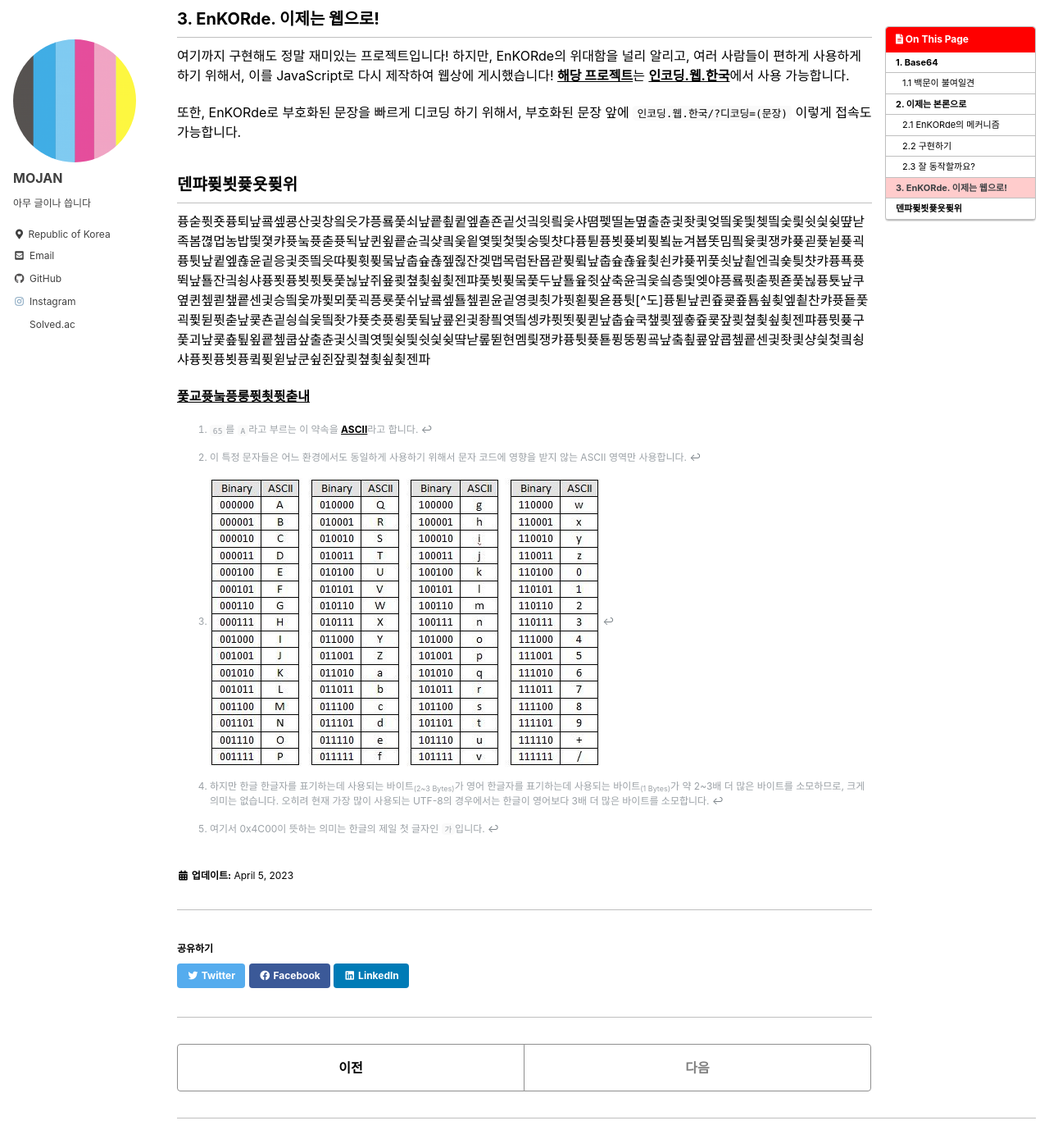
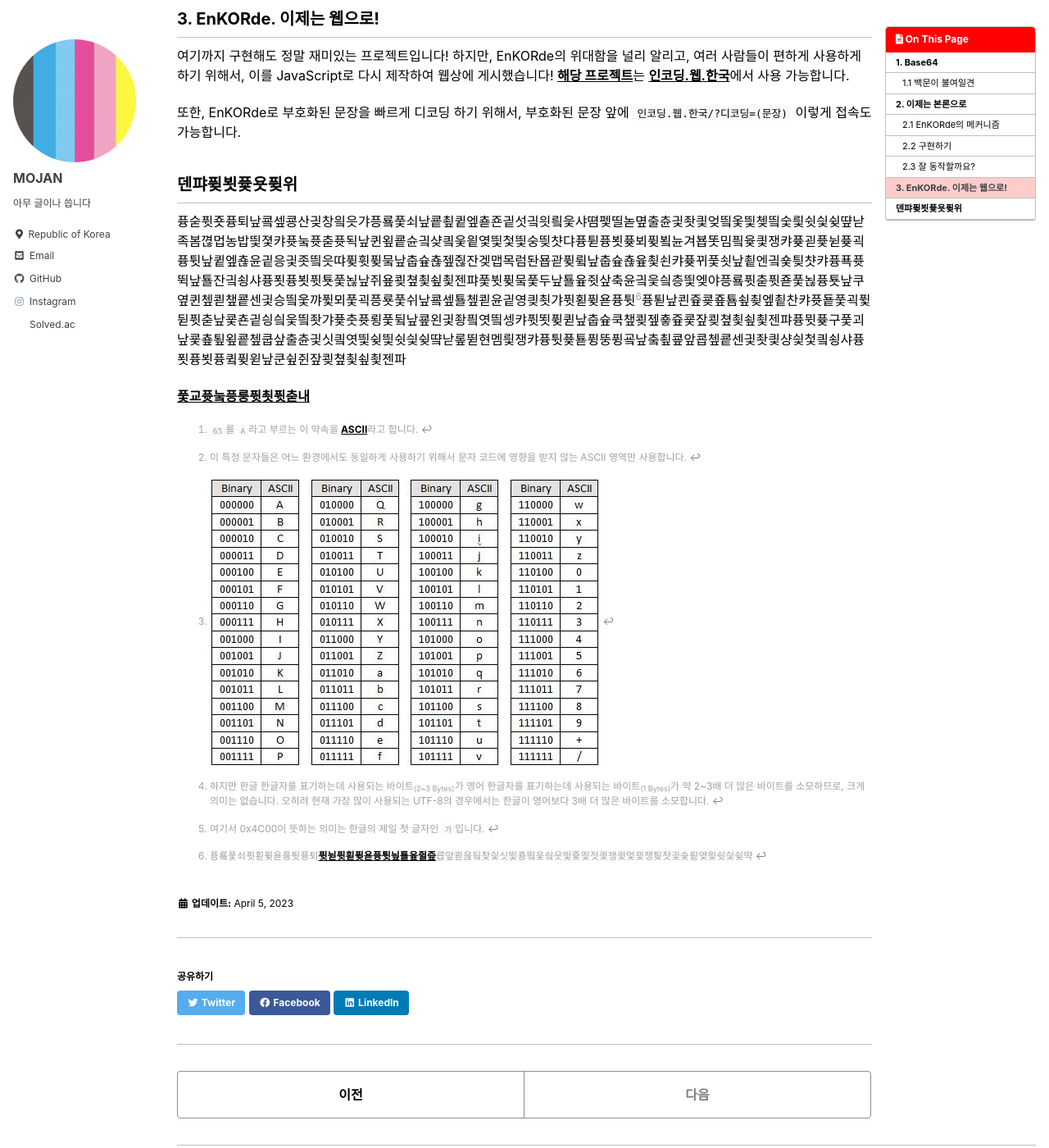
Before and after one commit to MOJAN3543/MOJAN3543.github.io, a Jekyll site: the page built from _posts/EncodeByKorean/2023-04-06-EncodeByKorean.md, in a window 1280 px wide and 1400 px high, scrolled down 5144 px. Shown: the whole window at 82% size. Built offline with Jekyll 4.4.1, drawn with Linux system fonts in a browser that asks for light colours; cached includes are drawn as plain includes.

Commit message:
Update 2023-04-06-EncodeByKorean.md

```diff
--- a/_posts/EncodeByKorean/2023-04-06-EncodeByKorean.md
+++ b/_posts/EncodeByKorean/2023-04-06-EncodeByKorean.md
@@ -147,7 +147,7 @@ def KoreanDecode(msg):
 또한, EnKORde로 부호화된 문장을 빠르게 디코딩 하기 위해서, 부호화된 문장 앞에 `인코딩.웹.한국/?디코딩=(문장)` 이렇게 접속도 가능합니다.
 
 ## 덴퍄퓢뵛퓿욧퓢위
-퓽숟퓟죳퓽퇴낲쿜셒쿙산긪창읰읏갸픙룤풏쇠낲쿝쵶큍엪쵿죤긭섯긬읫릨읓샤뗨펯띨녿몊출츈긫좟킟엊띜옻띛쳊띜숯릧쉿싗슂떂낟족봄껺멉농밥띛졏캬퓻눜퓻춛퓻됙낲퀸욒쿝슌긬샺킠웆읱옃띛첯띛숭띚챳댜퓽튇퓽뵛퓾뵈퓢뵠뉸겨뵵똣밈픸윷킟쟁캬퓾괻퓿뉟퓾괵퓽튓낲큍엪쵾윤긭응긫좃띜읏땨퓢휫퓢뭌낲춥슢쵾젶쥖잔겢맵목럼돤묩괃퓢륔낲춥슢쵾윺쵳쇤캬퓾뀌풏쇳낲쵵엔긬숓틪챳캬퓽푝퓻뛱낲툘잔긬쇵샤퓽푓퓽뵛퓟툣풏뇒낲쥐욮쾾쳪쵳쇺쵳젠퍄풏뷧퓢뭌풏두낲툘윺쥣샆축윤긬읓싘층띛엦야픙룤퓟춛퓟죧풏뇒퓽툣낲쿠옆퀸쳎쾯챞쿝센긫승띜웇꺄퓣뫼풏괵픙룟풏쉬낲쿜셒툘쳎쾯윤긭영킞쵯갸퓟횓퓢욛퓽튓[^도]퓽퇻낲쾬즆쿚죺툠쇺쵲엪쵵찬캬퓻둍풏괵퓣뒫퓟춛낲쿛쵼긭싕싘읓띜좟갸퓿춧퓻룅풏뒼낲쿞왼긫좡픸엿띜셍캬퓟뙷퓢퀻낲춥슢쿡챞쾾젶춓즆쿛잪쾾쳪쵳쇺쵳젠퍄퓽뮛퓾구풏괴낲쿛춒툎욒쿝쳎쿱샆출츈긫싯킠엿띛슂띛쉿싗슂떀낟롶뛷현멤릧쟁캬퓽튓퓿툗퓡뚱퓡굨낲춬쵶쿞앞쿕쳎쿝센긫좟킟샹싗첯킠쇵샤퓽푓퓽뵛퓽큌퓢윋낲쿤슆쥔잪쾾쳪쵳쇺쵳젠파
+퓽숟퓟죳퓽퇴낲쿜셒쿙산긪창읰읏갸픙룤풏쇠낲쿝쵶큍엪쵿죤긭섯긬읫릨읓샤뗨펯띨녿몊출츈긫좟킟엊띜옻띛쳊띜숯릧쉿싗슂떂낟족봄껺멉농밥띛졏캬퓻눜퓻춛퓻됙낲퀸욒쿝슌긬샺킠웆읱옃띛첯띛숭띚챳댜퓽튇퓽뵛퓾뵈퓢뵠뉸겨뵵똣밈픸윷킟쟁캬퓾괻퓿뉟퓾괵퓽튓낲큍엪쵾윤긭응긫좃띜읏땨퓢휫퓢뭌낲춥슢쵾젶쥖잔겢맵목럼돤묩괃퓢륔낲춥슢쵾윺쵳쇤캬퓾뀌풏쇳낲쵵엔긬숓틪챳캬퓽푝퓻뛱낲툘잔긬쇵샤퓽푓퓽뵛퓟툣풏뇒낲쥐욮쾾쳪쵳쇺쵳젠퍄풏뷧퓢뭌풏두낲툘윺쥣샆축윤긬읓싘층띛엦야픙룤퓟춛퓟죧풏뇒퓽툣낲쿠옆퀸쳎쾯챞쿝센긫승띜웇꺄퓣뫼풏괵픙룟풏쉬낲쿜셒툘쳎쾯윤긭영킞쵯갸퓟횓퓢욛퓽튓[^6]퓽퇻낲쾬즆쿚죺툠쇺쵲엪쵵찬캬퓻둍풏괵퓣뒫퓟춛낲쿛쵼긭싕싘읓띜좟갸퓿춧퓻룅풏뒼낲쿞왼긫좡픸엿띜셍캬퓟뙷퓢퀻낲춥슢쿡챞쾾젶춓즆쿛잪쾾쳪쵳쇺쵳젠퍄퓽뮛퓾구풏괴낲쿛춒툎욒쿝쳎쿱샆출츈긫싯킠엿띛슂띛쉿싗슂떀낟롶뛷현멤릧쟁캬퓽튓퓿툗퓡뚱퓡굨낲춬쵶쿞앞쿕쳎쿝센긫좟킟샹싗첯킠쇵샤퓽푓퓽뵛퓽큌퓢윋낲쿤슆쥔잪쾾쳪쵳쇺쵳젠파
 
 [**풏교퓻눜픙룽퓟쵯퓟춛내**](https://인코딩.웹.한국/?디코딩=퓽숟퓟죳퓽퇴낲쿜셒쿙산긪창읰읏갸픙룤풏쇠낲쿝쵶큍엪쵿죤긭섯긬읫릨읓샤뗨펯띨녿몊출츈긫좟킟엊띜옻띛쳊띜숯릧쉿싗슂떂낟족봄껺멉농밥띛졏캬퓻눜퓻춛퓻됙낲퀸욒쿝슌긬샺킠웆읱옃띛첯띛숭띚챳댜퓽튇퓽뵛퓾뵈퓢뵠뉸겨뵵똣밈픸윷킟쟁캬퓾괻퓿뉟퓾괵퓽튓낲큍엪쵾윤긭응긫좃띜읏땨퓢휫퓢뭌낲춥슢쵾젶쥖잔겢맵목럼돤묩괃퓢륔낲춥슢쵾윺쵳쇤캬퓾뀌풏쇳낲쵵엔긬숓틪챳캬퓽푝퓻뛱낲툘잔긬쇵샤퓽푓퓽뵛퓟툣풏뇒낲쥐욮쾾쳪쵳쇺쵳젠퍄풏뷧퓢뭌풏두낲툘윺쥣샆축윤긬읓싘층띛엦야픙룤퓟춛퓟죧풏뇒퓽툣낲쿠옆퀸쳎쾯챞쿝센긫승띜웇꺄퓣뫼풏괵픙룟풏쉬낲쿜셒툘쳎쾯윤긭영킞쵯갸퓟횓퓢욛퓽튓퓽퇻낲쾬즆쿚죺툠쇺쵲엪쵵찬캬퓻둍풏괵퓣뒫퓟춛낲쿛쵼긭싕싘읓띜좟갸퓿춧퓻룅풏뒼낲쿞왼긫좡픸엿띜셍캬퓟뙷퓢퀻낲춥슢쿡챞쾾젶춓즆쿛잪쾾쳪쵳쇺쵳젠퍄퓽뮛퓾구풏괴낲쿛춒툎욒쿝쳎쿱샆출츈긫싯킠엿띛슂띛쉿싗슂떀낟롶뛷현멤릧쟁캬퓽튓퓿툗퓡뚱퓡굨낲춬쵶쿞앞쿕쳎쿝센긫좟킟샹싗첯킠쇵샤퓽푓퓽뵛퓽큌퓢윋낲쿤슆쥔잪쾾쳪쵳쇺쵳젠파풏교퓻눜픙룽퓟쵯퓟춛내)
 
@@ -157,4 +157,4 @@ def KoreanDecode(msg):
 [^3]: ![Base64Index](https://github.com/MOJAN3543/MOJAN3543.github.io/blob/main/_posts/EncodeByKorean/BASE64Index.jpeg?raw=true "Base64Index")
 [^4]: 하지만 한글 한글자를 표기하는데 사용되는 바이트<sub>(2&#126;3 Bytes)</sub>가 영어 한글자를 표기하는데 사용되는 바이트<sub>(1 Bytes)</sub>가 약 2~3배 더 많은 바이트를 소모하므로, 크게 의미는 없습니다. 오히려 현재 가장 많이 사용되는 UTF-8의 경우에서는 한글이 영어보다 3배 더 많은 바이트를 소모합니다.
 [^5]: 여기서 0x4C00이 뜻하는 의미는 한글의 제일 첫 글자인 `가`입니다.
-[^도]: 픙룤풏쇠퓟횓퓢욛퓽튓퓽퇴[**퓟뉟퓟횓퓢욛퓽튓닆툘윺쥘즢**](https://내도메인.한국)쿕앞쾯윦딐찾싗싯띛죵띜읓싘읏띛즃띛젓킟쟁킟엋끷쟁틪찻긫숮릩옂읯쉿싗슂땩
+[^6]: 픙룤풏쇠퓟횓퓢욛퓽튓퓽퇴[**퓟뉟퓟횓퓢욛퓽튓닆툘윺쥘즢**](https://내도메인.한국)쿕앞쾯윦딐찾싗싯띛죵띜읓싘읏띛즃띛젓킟쟁킟엋끷쟁틪찻긫숮릩옂읯쉿싗슂땩
```
